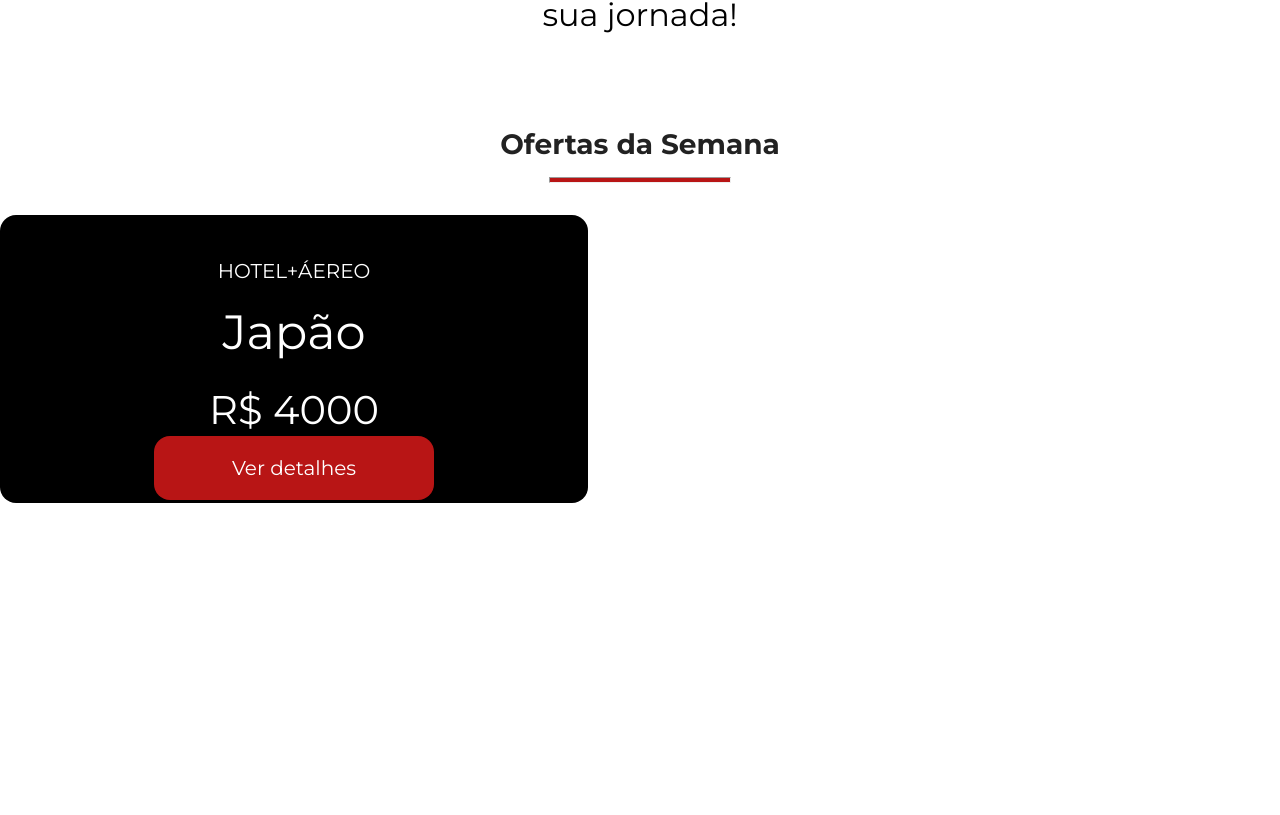
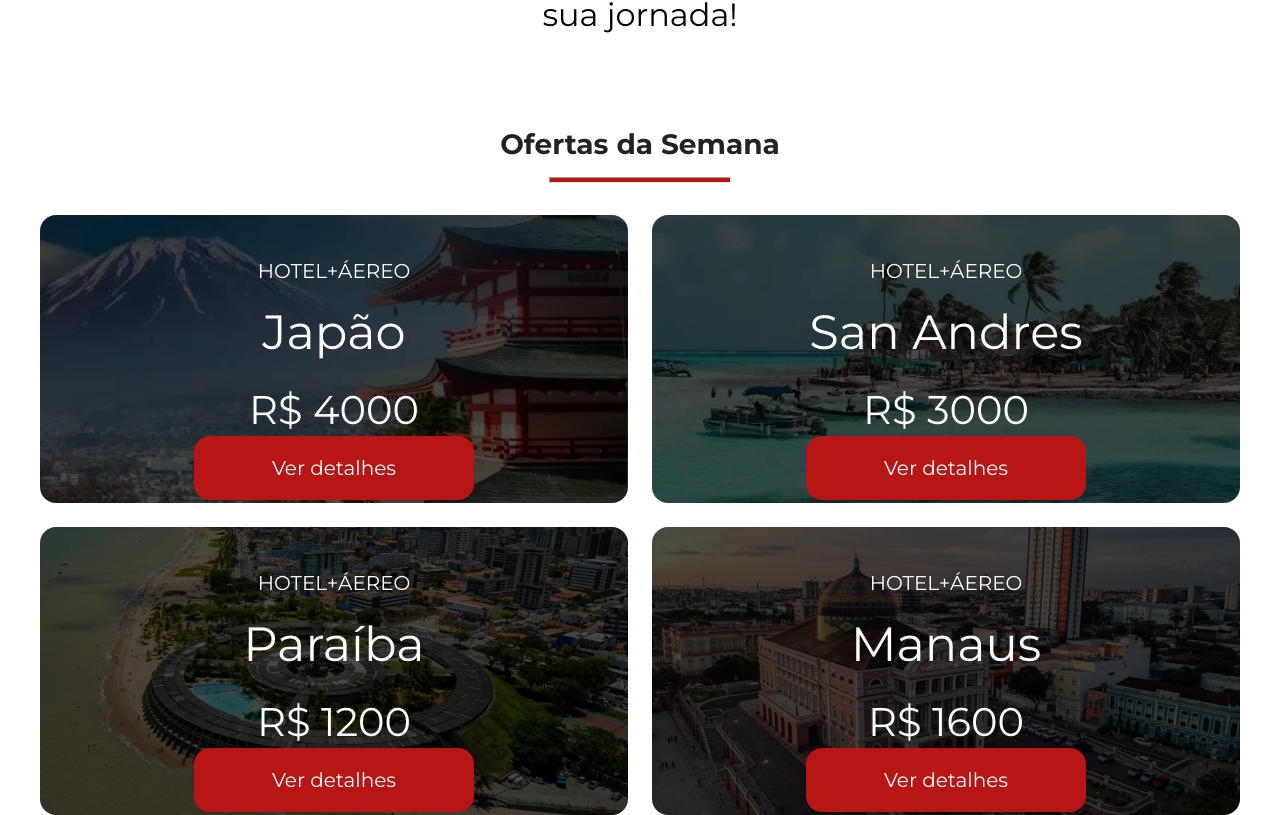
Before and after one commit to devthiagorodrigues/jornada-viagens, a plain HTML site: page index.html in a window 1280 px wide. Shown: the part 999-1814 px from the top of the page. Before the commit the page ends 1502 px from the top, so only its background shows below. Drawn offline with Linux system fonts and the light colour scheme.

Commit message:
Finaliza sessão Ofertas

```diff
--- a/css/offers.css
+++ b/css/offers.css
@@ -1,3 +1,11 @@
+.offers-cards {
+  display: flex;
+  flex-direction: column;
+  align-items: center;
+  justify-content: center;
+  gap: 24px;
+}
+
 .card {
   color: var(--text-secondary-color);
   width: 312px;
@@ -6,12 +14,10 @@
   border-radius: 16px;
   padding: 24px 15px;
   box-sizing: border-box;
-  background-color: #000;
 }
 
 .card header {
   display: block;
-  /* background-color: transparent; */
   position: static;
   padding: 0;
 }
@@ -34,6 +40,14 @@
   display: inline-block;
 }
 
+@media screen and (min-width: 768px) {
+  .offers-cards {
+    display: flex;
+    flex-direction: row;
+    flex-wrap: wrap;
+  }
+}
+
 @media screen and (min-width: 1024px) {
   .card {
     width: 588px;
@@ -48,3 +62,37 @@
     font-size: 40px;
   }
 }
+
+@media screen and (min-width: 1440) {
+  .card {
+    width: 488px;
+    height: 30 8px;
+  }
+}
+.card header {
+  background-color: transparent;
+}
+
+.card.japao {
+  background-image: url("../img/bg-card-japao.webp");
+  background-size: cover;
+  background-position: center;
+}
+
+.card.san-andreas {
+  background-image: url("../img/bg-card-san-andres.webp");
+  background-size: cover;
+  background-position: center;
+}
+
+.card.paraiba {
+  background-image: url("../img/bg-card-paraiba.webp");
+  background-size: cover;
+  background-position: center;
+}
+
+.card.manaus {
+  background-image: url("../img/bg-card-manaus.webp");
+  background-size: cover;
+  background-position: center;
+}
--- a/index.html
+++ b/index.html
@@ -10,23 +10,23 @@
     <header>
       <a class="logo" href="#">
         <img
-        class="logo-mobile"
+          class="logo-mobile"
           src="img/bussola-jornada-branca.png"
           alt="Bussola do logo Jornada Viagens na cor branca"
         />
 
         <img
-        class="logo-desktop"
+          class="logo-desktop"
           src="img/bussola-jornada-preto-logo.png"
           alt="Bussola do logo Jornada Viagens na cor branca"
         />
       </a>
 
       <div class="navigation-menu">
-        <input type="checkbox" id="menu" hidden>
+        <input type="checkbox" id="menu" hidden />
 
         <label for="menu">
-            <img src="img/menu.png" alt="Menu" />
+          <img src="img/menu.png" alt="Menu" />
         </label>
         <nav>
           <ul class="list-links">
@@ -53,28 +53,58 @@
     <section class="hero">
       <div class="hero-img"></div>
       <h2>
-        Somos uma agência apaixonada por criar viagens inesquecíveis. Do destino à seleção das atividades, cuidamos de todos os detalhes para que você aproveite ao máximo cada momento da sua jornada!
+        Somos uma agência apaixonada por criar viagens inesquecíveis. Do destino
+        à seleção das atividades, cuidamos de todos os detalhes para que você
+        aproveite ao máximo cada momento da sua jornada!
       </h2>
     </section>
 
     <section class="offers">
       <div class="section-title">
         <h2>Ofertas da Semana</h2>
-        <hr>
+        <hr />
       </div>
     </section>
     <div class="offers-cards">
-
-      <article class="card">
+      <article class="card japao">
         <header>
           <p>HOTEL+ÁEREO</p>
-          <h3>Japão <br><span>R$ 4000</span></h3>
-      </header>
+          <h3>Japão <br /><span>R$ 4000</span></h3>
+        </header>
         <footer>
           <a href="#" class="button">Ver detalhes</a>
         </footer>
       </article>
 
+      <article class="card san-andreas">
+        <header>
+          <p>HOTEL+ÁEREO</p>
+          <h3>San Andres <br /><span>R$ 3000</span></h3>
+        </header>
+        <footer>
+          <a href="#" class="button">Ver detalhes</a>
+        </footer>
+      </article>
+
+      <article class="card paraiba">
+        <header>
+          <p>HOTEL+ÁEREO</p>
+          <h3>Paraíba <br /><span>R$ 1200</span></h3>
+        </header>
+        <footer>
+          <a href="#" class="button">Ver detalhes</a>
+        </footer>
+      </article>
+
+      <article class="card manaus">
+        <header>
+          <p>HOTEL+ÁEREO</p>
+          <h3>Manaus <br /><span>R$ 1600</span></h3>
+        </header>
+        <footer>
+          <a href="#" class="button">Ver detalhes</a>
+        </footer>
+      </article>
     </div>
   </body>
 </html>
```
Also changed, not shown: img/bg-card-japao.webp (added), img/bg-card-manaus.webp (added), img/bg-card-paraiba.webp (added), img/bg-card-san-andres.webp (added).
